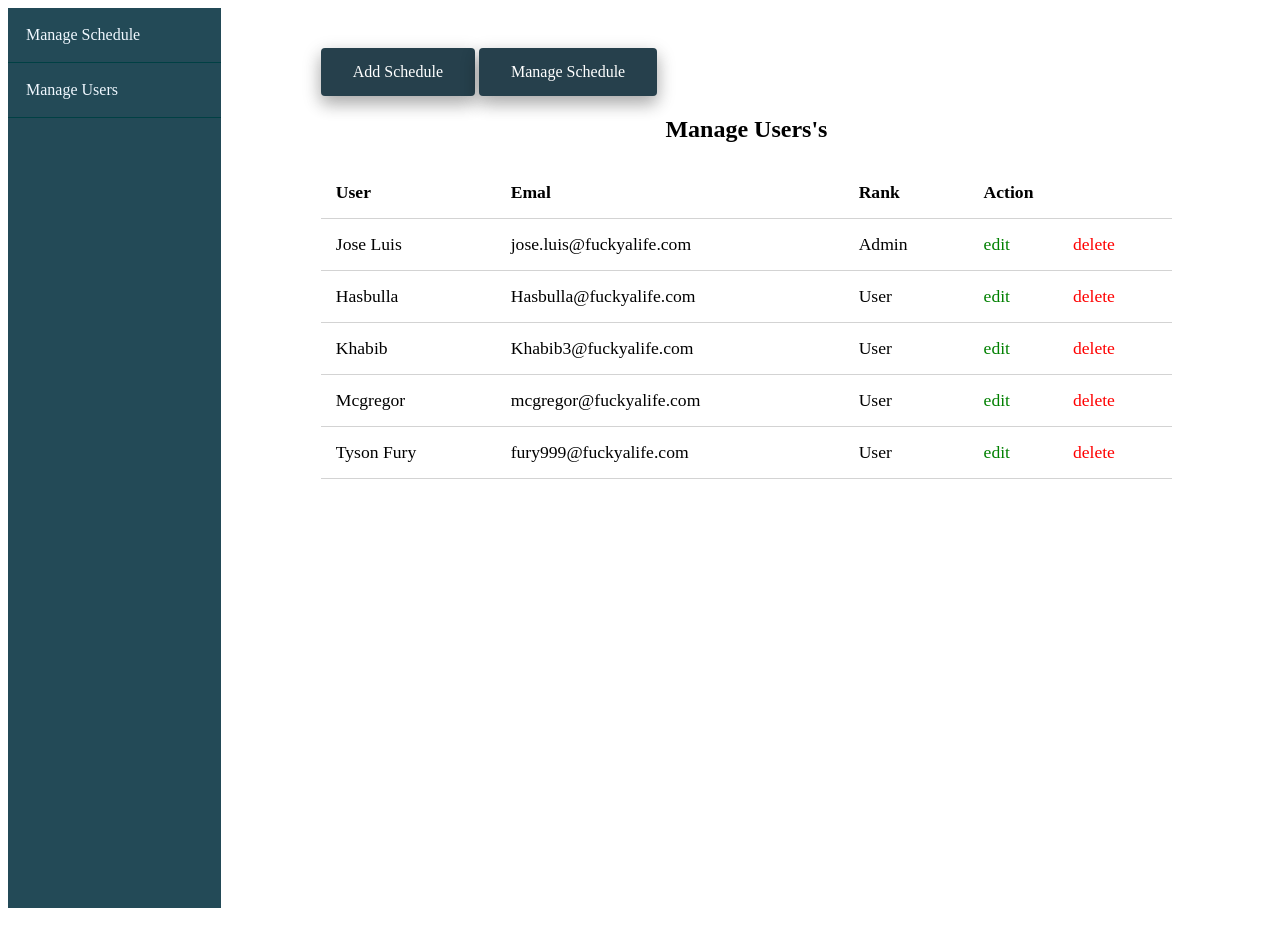
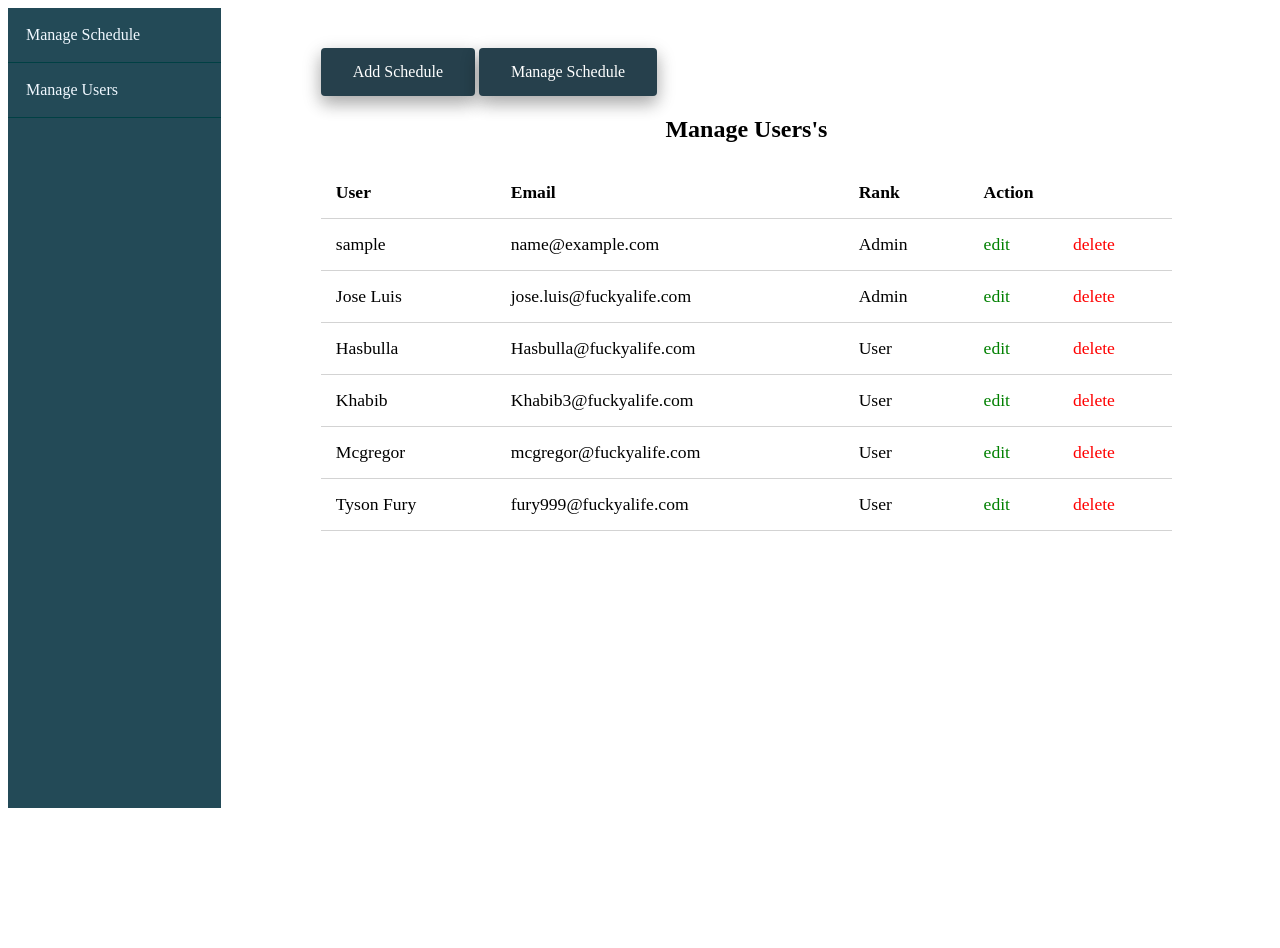
Before and after one commit to Linerah/requirements, a Flask app: page /admin_users in a window 1280 px wide. Before the commit the page ends 908 px from the top, so only its background shows below. Run offline with Flask 2, Linux system fonts and the light colour scheme; a database or web service that is not in the repository returns one stand-in record (values such as "Sample title"); parts of the project's set-up code (start-up, migrations or seed data) failed here and were passed over; some libraries are stand-ins or nearby versions; some web fonts are replaced.

Commit message:
Connecting backend to admin page

```diff
--- a/app.py
+++ b/app.py
@@ -1,4 +1,4 @@
-from crypt import methods
+#from crypt import methods
 import os
 from flask import Flask, jsonify, redirect, render_template, url_for, request, session
 from flask_pymongo import PyMongo
@@ -122,14 +122,19 @@ def schedule():
 # ADMIN-Manage Schedule page Route
 @app.route("/admin_manage")
 def admin_manage():
-    return render_template("indexSchedule.html")
+    timeslots = TimeSlot.get_reserved_timeslots(mongo)
+    for timeslot in timeslots:
+        print(timeslot)
+    return render_template("indexSchedule.html", timeslots=timeslots)
 
 # ADMIN- Users page Route
 @app.route("/admin_users")
 def admin_users():
-    return render_template("indexUsers.html")
+    users = User.get_users(mongo)
+    return render_template("indexUsers.html", users=users)
 
 # ADMIN-CreateSchedule page Route
 @app.route("/admin_schedule")
 def admin_schedule():
+
     return render_template("createSchedule.html")
--- a/static/css/admin/admin.css
+++ b/static/css/admin/admin.css
@@ -1,11 +1,12 @@
 .admin-wrapper {
     display: flex;
-    height: calc(100% - 60px);
+    height: 100vh;
+    box-sizing: border-box;
 }
 
 .admin-wrapper .left-sidebar{
+    height: 100vh;
     flex: 2;
-    height: 900px;
     background: #234a57
 
 }
--- a/templates/indexUsers.html
+++ b/templates/indexUsers.html
@@ -51,12 +51,26 @@
                         <table>
                          <thead>
                             <th>User</th>
-                            <th>Emal</th>
+                            <th>Email</th>
                             <th>Rank</th>
                             <th colspan="2">Action</th>
                             </thead>
+                            <tbody>
+                                {% for user in users %}
+                                <tr>
+                                    <td> {{ user['username'] }} </td>
+                                    <td> {{ user['email'] }} </td>
 
-                            <tbody>
+                                    {% if user['admin'] %}
+                                        <td> Admin </td>
+                                    {% else %}
+                                        <td> User </td>
+                                    {% endif %}
+
+                                    <td><a href="#" class="edit">edit</a></td>
+                                    <td><a href="#"class="delete">delete</a></td>
+                                 </tr>
+                                 {% endfor %}
                                 <tr>
                                     <td>Jose Luis</td>
                                     <td>jose.luis@fuckyalife.com</td>
--- a/timeslot.py
+++ b/timeslot.py
@@ -40,6 +40,12 @@ class TimeSlot:
         else:
             return jsonify({'error':'Time is already taken'})
 
+    @staticmethod
+    def get_reserved_timeslots(database):
+        collection = database.db.timeslots
+        timeslots = collection.find({'username': {'$nin': [None, ""]}})
+        return timeslots
+
     def add_user(self, new_user):
         self.username = new_user.username
 
```
Also changed, not shown: requirements.txt (+9 -4 lines), templates/indexSchedule.html (+7 -4 lines).
